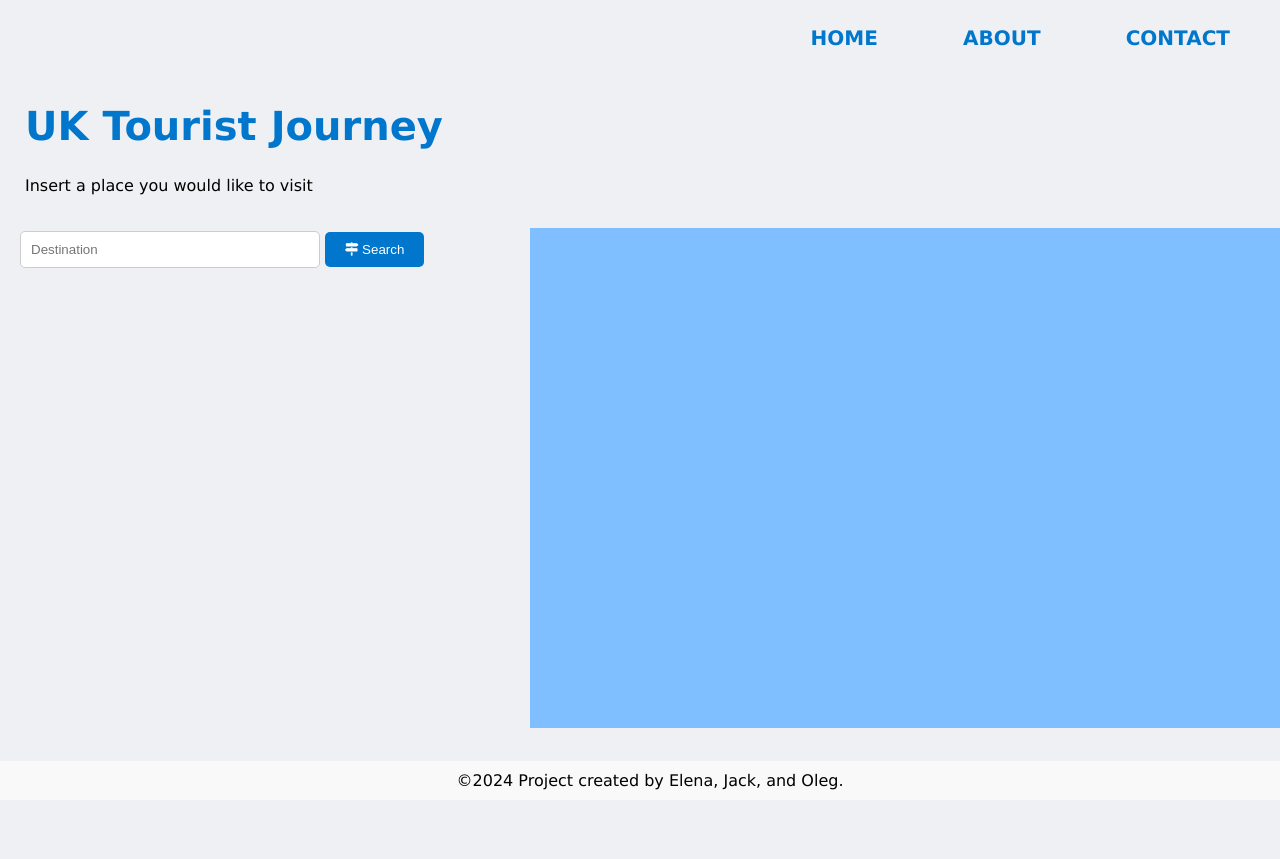
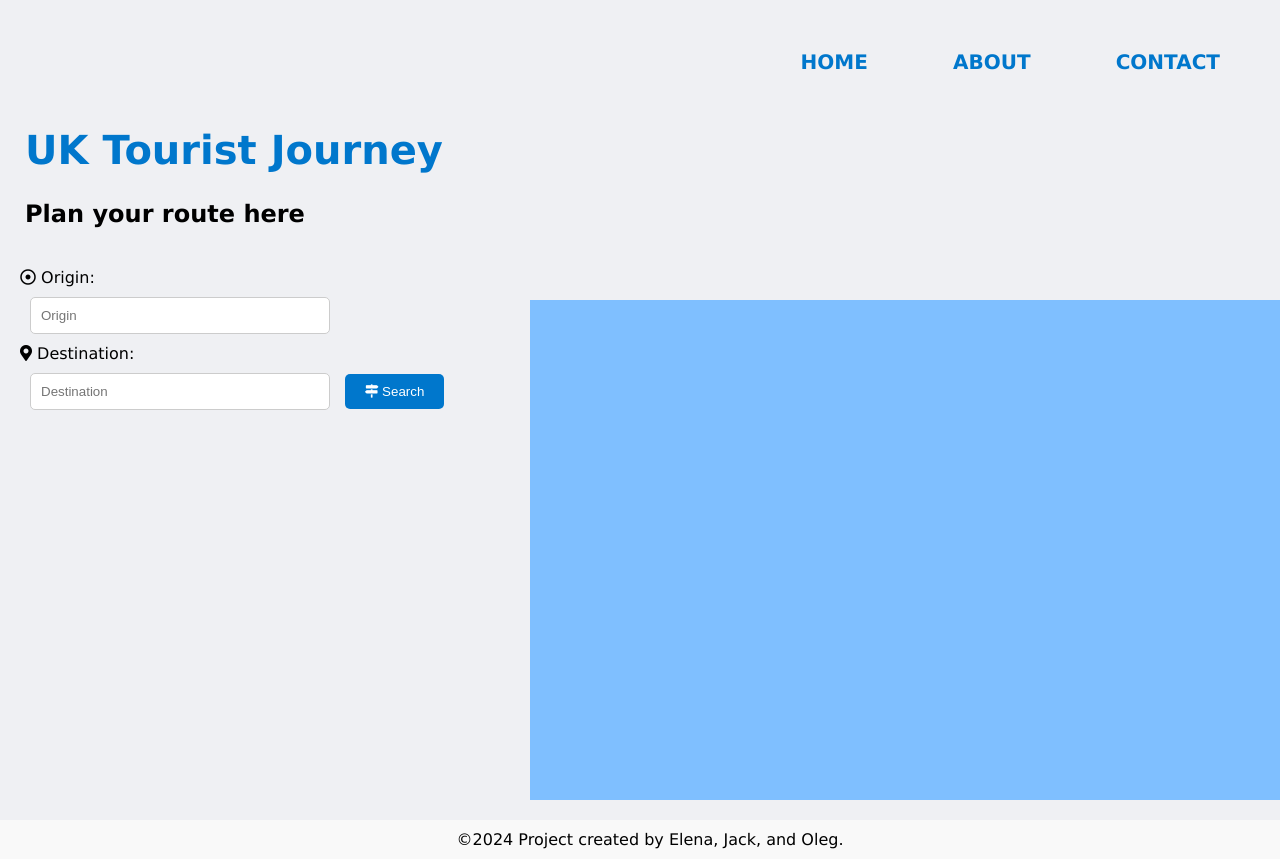
Before and after one commit to fac30/tourism-app, a website: page index.html in a window 1280 px wide. Before the commit the page ends 800 px from the top, so only its background shows below. Drawn offline with Linux system fonts and the light colour scheme; no server answers.

Commit message:
layout updated for next features

```diff
--- a/index.html
+++ b/index.html
@@ -21,11 +21,14 @@
 
     <div class="container-fluid">
         <h1>UK Tourist Journey</h1>
-        <p>Insert a place you would like to visit</p>
+        <h2>Plan your route here</h2>
     </div>
 
     <div class="container">
         <div class="search-container">
+            <label for="from"><i class="far fa-dot-circle"></i> Origin:</label><br>
+            <input type="text" id="from" placeholder="Origin" class="form-control"><br>
+            <label for="to"><i class="fas fa-map-marker-alt"></i> Destination:</label><br>
             <input type="text" id="to" placeholder="Destination" class="form-control">
             <button class="btn" onclick="calcRoute();" required><i class="fas fa-map-signs"></i> Search</button>
         </div>
@@ -78,7 +81,6 @@
         </div>
     </div>
 
-
     <div id="googleMap"></div>
     <div id="output"></div>
 
--- a/public/styles.css
+++ b/public/styles.css
@@ -14,14 +14,14 @@ h1 {
 }
 
 nav {
-    padding: 10px 0;
+    padding: 10px;
 }
 
 nav ul {
     list-style-type: none;
-    /* margin: 0; */
     padding: 0;
     text-align: right;
+    margin-top: 40px;
 }
 
 nav ul li {
@@ -49,7 +49,7 @@ nav ul li a:hover {
 .container {
     max-width: 800px;
     margin: 20px;
-    float: left;
+    /* float: left; */
 }
 
 .container-fluid {
@@ -62,7 +62,7 @@ nav ul li a:hover {
 
 .search-container {
     text-align: left;
-    margin-bottom: 40px;
+    margin-bottom: 20px;
 }
 
 .form-control {
@@ -71,6 +71,7 @@ nav ul li a:hover {
     box-sizing: border-box;
     border-radius: 5px;
     border: 1px solid #ccc;
+    margin: 10px;
 }
 
 .btn {
@@ -95,7 +96,7 @@ nav ul li a:hover {
 
 .map-google {
 
-    margin-top: -120px;
+    margin-top: -180px;
     margin-left: 530px;
 }
 
@@ -243,4 +244,4 @@ footer {
     text-align: center;
     padding: 10px 0;
     width: 100%;
-}
+} */
```
